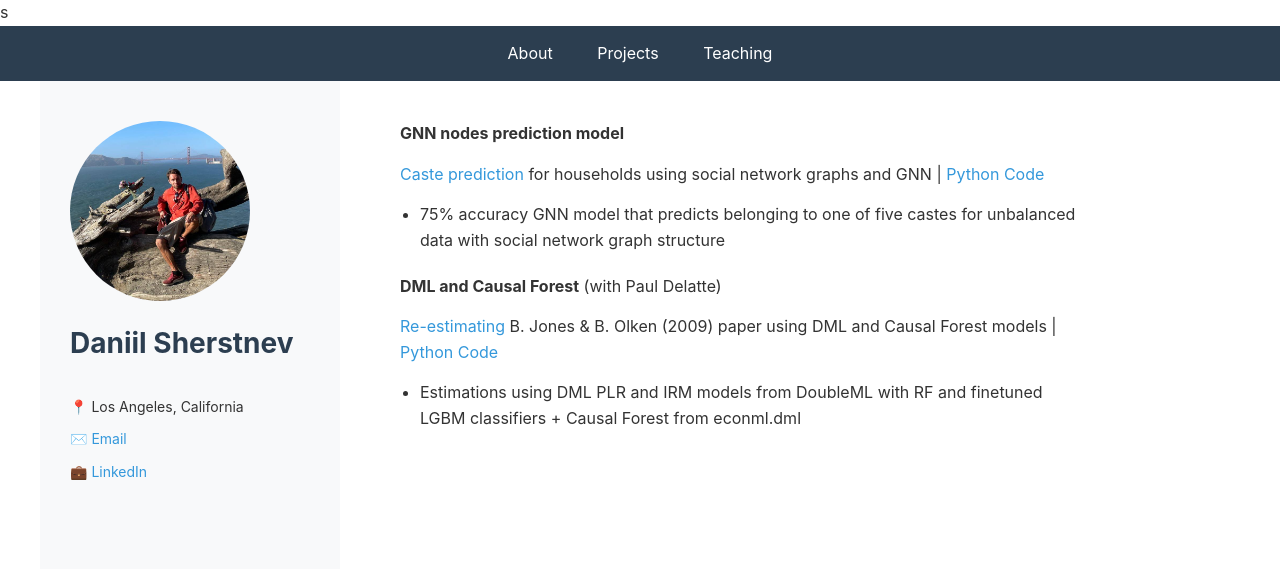
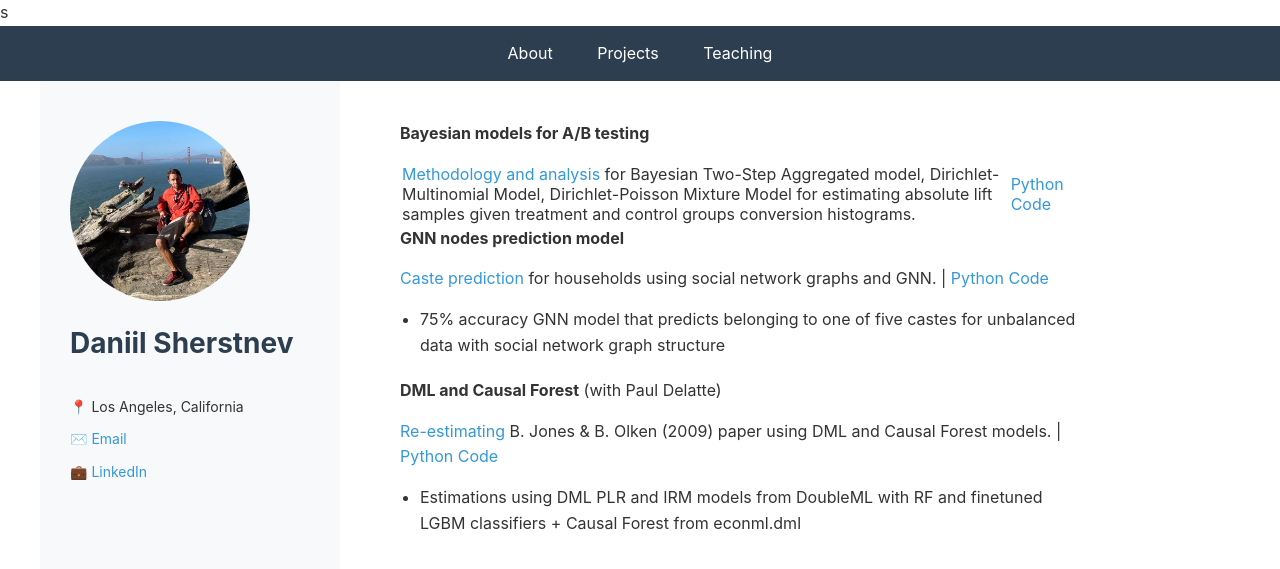
Before and after one commit to dansherstnev/daniil_sherstnev.github.io, a Jekyll site: the page built from projects.md, in a window 1280 px wide and 900 px high. Shown: the top 569 px of the window. Built offline with Jekyll 4.4.1, drawn with Linux system fonts in a browser that asks for light colours.

Commit message:
Update projects.md

```diff
--- a/projects.md
+++ b/projects.md
@@ -2,13 +2,16 @@
 layout: default
 title: Projects
 ---
+**Bayesian models for A/B testing**
+
+[Methodology and analysis](assets/pdfs/bayesian_models.pdf) for Bayesian Two-Step Aggregated model, Dirichlet-Multinomial Model, Dirichlet-Poisson Mixture Model for estimating absolute lift samples given treatment and control groups conversion histograms. | [Python Code](assets/code/bayesian_models.py)
 
  **GNN nodes prediction model**
 
-[Caste prediction](assets/pdfs/GNN_caste_prediction.pdf) for households using social network graphs and GNN | [Python Code](assets/code/gnn_caste_prediction.py)
+[Caste prediction](assets/pdfs/GNN_caste_prediction.pdf) for households using social network graphs and GNN. | [Python Code](assets/code/gnn_caste_prediction.py)
    - 75% accuracy GNN model that predicts belonging to one of five castes for unbalanced data with social network graph structure
 
 **DML and Causal Forest** (with Paul Delatte)
 
-[Re-estimating](assets/pdfs/dml_causal_forest.pdf) B. Jones & B. Olken (2009) paper using DML and Causal Forest models | [Python Code](assets/code/dmlanalysisfinal.py)
+[Re-estimating](assets/pdfs/dml_causal_forest.pdf) B. Jones & B. Olken (2009) paper using DML and Causal Forest models. | [Python Code](assets/code/dmlanalysisfinal.py)
    - Estimations using DML PLR and IRM models from DoubleML with RF and finetuned LGBM classifiers + Causal Forest from econml.dml
```
